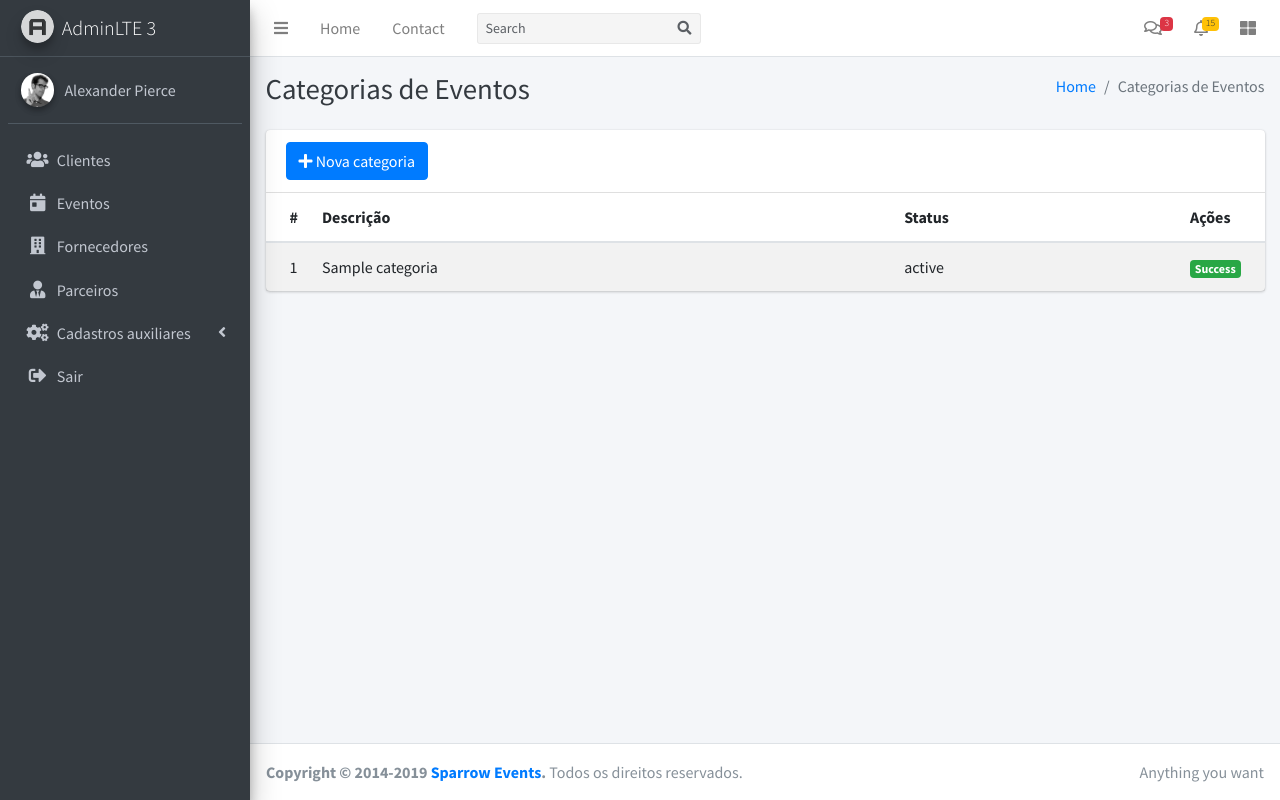
After one commit to ThecioRibeiro/Sparrow-admin, a PHP site: page /myPHP/categorias.php in a window 1280 px wide. The commit adds this page. Run offline with PHP 8.4, Linux system fonts and the light colour scheme; tables that the repository leaves empty or names only in its code hold one stand-in row (values such as "Sample post"); some libraries are stand-ins or nearby versions.

Commit message:
02/12/2019

```diff
--- /dev/null
+++ b/categorias.php
@@ -0,0 +1,110 @@
+<!DOCTYPE html>
+<!--
+This is a starter template page. Use this page to start your new project from
+scratch. This page gets rid of all links and provides the needed markup only.
+-->
+<!--http://localhost/myPHP/views/admin/"nome do arquivo".php-->
+<html lang="pt-br">
+
+<head>
+  <meta charset="utf-8">
+  <meta name="viewport" content="width=device-width, initial-scale=1">
+  <meta http-equiv="x-ua-compatible" content="ie=edge">
+
+  <?php require_once("dist/css/css.php");?>
+
+  <title>My PHP | Home</title>
+
+</head>
+
+<body class="hold-transition sidebar-mini">
+  <div class="wrapper">
+
+    <?php require_once("layout/navbar.php");?>
+
+    <?php require_once("layout/mainSidebar.php");?>
+
+    <div class="content-wrapper">
+      <!-- Content Header (Page header) -->
+      <div class="content-header">
+        <div class="container-fluid">
+          <div class="row mb-2">
+            <div class="col-sm-6">
+              <h1 class="m-0 text-dark">Categorias de Eventos</h1>
+            </div><!-- /.col -->
+            <div class="col-sm-6">
+              <ol class="breadcrumb float-sm-right">
+                <li class="breadcrumb-item"><a href="#">Home</a></li>
+                <li class="breadcrumb-item active">Categorias de Eventos</li>
+              </ol>
+            </div><!-- /.col -->
+          </div><!-- /.row -->
+        </div><!-- /.container-fluid -->
+      </div>
+      <!-- /.content-header -->
+
+      <!-- Main content -->
+      <div class="content">
+        <div class="container-fluid">
+          <div class="row">
+            <div class="col-md-12">
+              <div class="card">
+                <div class="card-header">
+                  <button class="btn btn-primary"><i class="fas fa-plus"></i> Nova categoria</button>
+                </div>
+                <!-- /.card-header -->
+                <div class="card-body p-0">
+
+
+                  <table class="table table-striped">
+                    <thead>
+                      <tr>
+                        <th style="width: 10px">#</th>
+                        <th>Descrição</th>
+                        <th>Status</th>
+                        <th style="width: 40px">Ações</th>
+                      </tr>
+                    </thead>
+                    <tbody>
+                      <?php
+                      require_once realpath(dirname(__FILE__).'/src/models/categoriaModel.php');
+
+                      $listaCategorias = CategoriaModel::listarTodos();
+
+                      foreach ($listaCategorias as $categoria) {
+                        echo "<tr>
+                        <td>".$categoria['id_categoria']."</td>
+                        <td>".$categoria['nome']."</td>
+                        <td>".$categoria['status']."</td>
+                        <td><span class='badge badge-success'>Success</span></td>
+                        <tr>";
+                      }
+
+
+
+                      ?>
+
+                    </tbody>
+                  </table>
+                </div>
+                <!-- /.card-body -->
+              </div>
+            </div>
+          </div>
+          <!-- /.row -->
+        </div><!-- /.container-fluid -->
+      </div>
+      <!-- /.content -->
+    </div>
+
+    <?php require_once("layout/controlSidebar.php");?>
+
+    <?php require_once("layout/footer.php");?>
+  </div>
+
+  <!-- REQUIRED SCRIPTS -->
+  <?php require_once("dist/js/javascript.php");?>
+
+</body>
+
+</html>
--- a/layout/mainSidebar.php
+++ b/layout/mainSidebar.php
@@ -23,41 +23,61 @@
             <ul class="nav nav-pills nav-sidebar flex-column" data-widget="treeview" role="menu" data-accordion="false">
                 <!-- Add icons to the links using the .nav-icon class
                with font-awesome or any other icon font library -->
-          <li class="nav-item has-treeview menu-open">
-            <a href="" class="nav-link active">
-              <i class="nav-icon fas fa-tachometer-alt"></i>
+                <li class="nav-item">
+                    <a href="#" class="nav-link">
+                        <i class="fas fa-users nav-icon"></i>
+                        <p>Clientes</p>
+                    </a>
+                </li>
+                <li class="nav-item">
+                    <a href="#" class="nav-link">
+                        <i class="fas fa-calendar-day nav-icon"></i>
+                        <p>Eventos</p>
+                    </a>
+                </li>
+                <li class="nav-item">
+                    <a href="fornecedor.php" class="nav-link">
+                        <i class="fas fa-building nav-icon"></i>
+                        <p>Fornecedores</p>
+                    </a>
+                </li>
+                <li class="nav-item">
+                    <a href="#" class="nav-link">
+                        <i class="fas fa-user-tie nav-icon"></i>
+                        <p>Parceiros</p>
+                    </a>
+                </li>
+
+                <li class="nav-item has-treeview">
+                    <a href="#" class="nav-link">
+                        <i class="nav-icon fas fa-cogs"></i>
                         <p>
-                Cadastros
+                            Cadastros auxiliares
                             <i class="right fas fa-angle-left"></i>
                         </p>
                     </a>
                     <ul class="nav nav-treeview">
                         <li class="nav-item">
-                <a href="#" class="nav-link">
-                  <i class="far fa-circle nav-icon"></i>
-                  <p>Clientes</p>
+                            <a href="categorias.php" class="nav-link <?php echo((basename($_SERVER['SCRIPT_NAME']) == 'categorias.php' ? 'active' : '' ));?>">
+                                <i class="far fa-bookmark nav-icon"></i>
+
+                                <p>Categorias</p>
                             </a>
                         </li>
                         <li class="nav-item">
-                <a href="#" class="nav-link">
-                  <i class="far fa-circle nav-icon"></i>
-                  <p>Parceiros</p>
-                </a>
-              </li>
-              <li class="nav-item">
-                <a href="fornecedor.php" class="nav-link">
-                  <i class="far fa-circle nav-icon"></i>
-                  <p>Fornecedores</p>
+                            <a href="subcategorias.php" class="nav-link <?php echo((basename($_SERVER['SCRIPT_NAME']) == 'subcategorias.php' ? 'active' : '' ));?>">
+                                <i class="far fa-bookmark nav-icon"></i>
+
+                                <p>Subcategorias</p>
                             </a>
                         </li>
                     </ul>
                 </li>
                 <li class="nav-item">
                     <a href="#" class="nav-link">
-              <i class="nav-icon fas fa-th"></i>
+                        <i class="nav-icon fas fa-sign-out-alt"></i>
                         <p>
-                Simple Link
-                <span class="right badge badge-danger">New</span>
+                            Sair
                         </p>
                     </a>
                 </li>
--- a/src/config/database.php
+++ b/src/config/database.php
@@ -1,11 +1,15 @@
 <?php
 class Database
 {
+  public function _construct(){
+    getConection();
+  }
   public static function getConection()
   {
     $pathEnv = realpath(dirname(__FILE__, 2) . '/env_dev.ini');
     $env = parse_ini_file($pathEnv);
     $conn = new mysqli($env['host'], $env['username'], $env['password'], $env['database']);
+    $conn->set_charset("utf8");
     if ($conn->connect_error) {
       die('ERRO:' . $conn->connect_error);
     }
--- /dev/null
+++ b/src/models/CategoriaModel.php
@@ -0,0 +1,20 @@
+<?php
+
+require_once realpath(dirname(__FILE__,2).'/config/config.php');
+
+class CategoriaModel{
+
+  public static function listarTodos(){
+
+    $conexao = Database::getConection();
+    $sql = "SELECT * FROM categorias";
+    $resultado = $conexao->query($sql) or die ("erro ao listar todas as categorias").mysql_error();
+
+    if ($resultado) {
+      return $resultado;
+    } else {
+      return false;
+    }
+
+  }
+}
```
Lines whose indentation alone changed are shown as unchanged.
